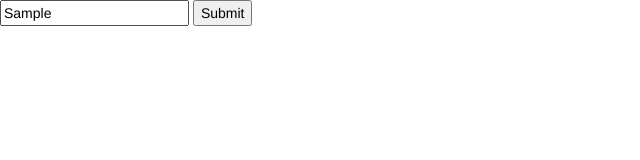
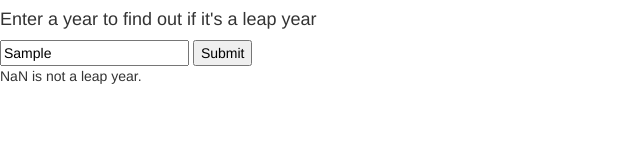
Before and after one commit to jaredh123/leap-year, a plain HTML site: page index.html in a window 1280 px wide. Both pictures are taken after typing "Sample" into the empty fields and a click on the button "Submit". Shown: the whole page, without its empty margins (0-640 px from the left). Drawn offline with Linux system fonts and the light colour scheme.

Commit message:
allow functionality to leap years

```diff
--- a/index.html
+++ b/index.html
@@ -9,8 +9,11 @@
   </head>
   <body>
     <form id="run">
+      <h4>Enter a year to find out if it's a leap year</h4>
       <input type="text" id="input">
       <button type="submit" name="button">Submit</button>
+      <br>
+      <span id="result"></span>
     </form>
   </body>
 </html>
--- a/js/scripts.js
+++ b/js/scripts.js
@@ -1,8 +1,22 @@
 $(document).ready(function() {
-  $("#run").submit(function() {
 
-    var input = parseInt($("#input").val());
-    return false;
+
+  $("#run").submit(function(event) {
+    event.preventDefault();
+    var year = parseInt($("#input").val());
+    var leapYear = function(year) {
+      if ((year % 4 === 0) && (year % 100 !== 0) || (year % 400 === 0)) {
+        return " is a leap year.";
+      }
+      else {
+        return " is not a leap year.";
+      }
+    };
+
+    var result = leapYear(year);
+
+
+    $("#result").text(year + result);
 
 
 
```
